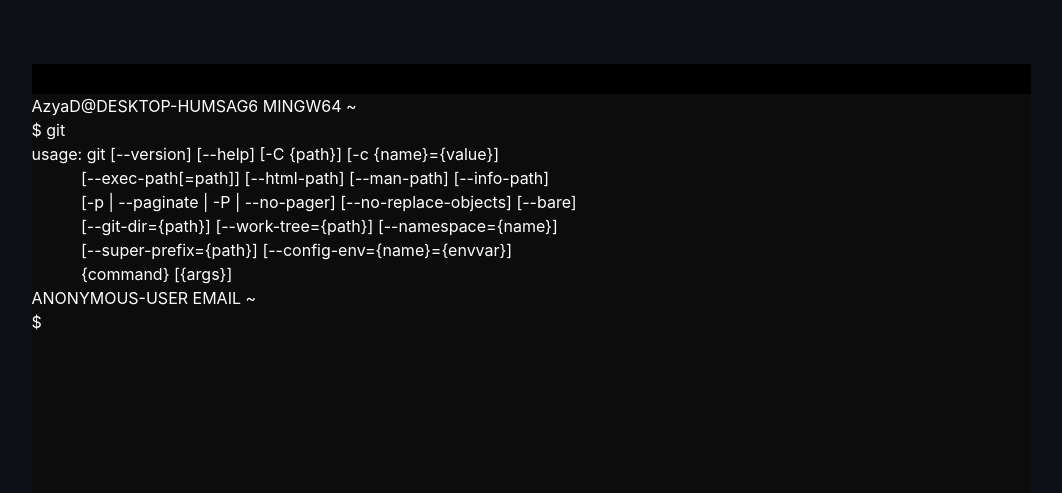
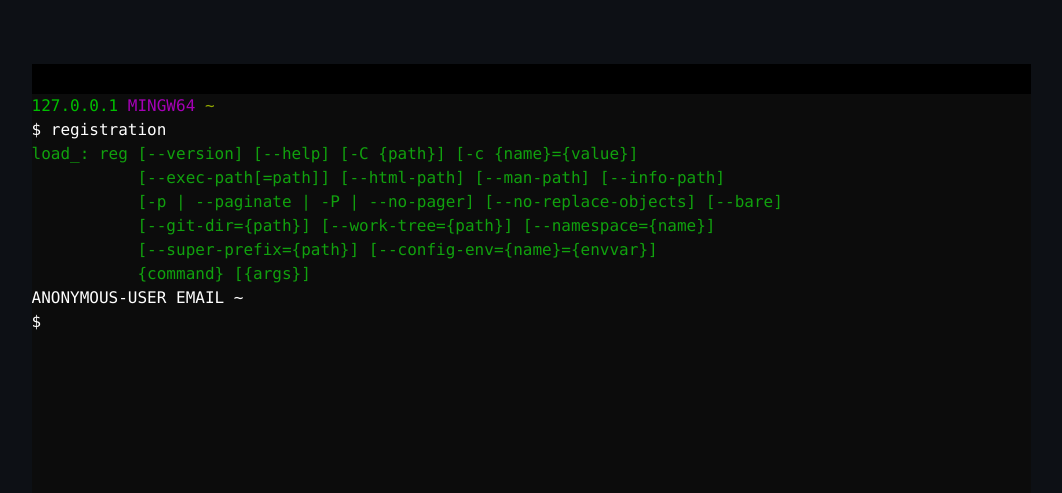
Before and after one commit to azya0/CodeSpirit, a Flask app: page /register in a window 1280 px wide. Shown: the part 50-543 px from the top of the page, without its empty margins (109-1171 px from the left). Run offline with Flask 2, Linux system fonts and the light colour scheme; some libraries are stand-ins or nearby versions.

Commit message:
design 0.2.2 version: registration page; colors;

```diff
--- a/pages/authentication.py
+++ b/pages/authentication.py
@@ -35,7 +35,7 @@ def register():
         session.commit()
         login_user(user)
         return redirect("/")
-    return render_template("registration.html", message="", current_user=current_user, form=form)
+    return render_template("registration.html", message="", current_user=current_user, form=form, ip=flask.request.remote_addr)
 
 
 @blueprint.route("/login", methods=["POST", "GET"])
--- a/static/script.js
+++ b/static/script.js
@@ -2,11 +2,12 @@ function check() {
     var console_ = document.getElementById('console');
     var txt = document.createElement('span');
     var br_ = document.createElement('br');
+    var input_ = document.getElementById('email');
 
-    txt.innerHTML = 'incorrect email';
+    txt.innerHTML = input_.value+' -> incorrect email';
+    txt.classList.add("main-warning");
     console_.appendChild(txt);
 
-    var input_ = document.getElementById('email');
     input_.outerHTML = "<span>"+input_.value+"</span><br>";
     console_.appendChild(br_);
 
@@ -19,6 +20,7 @@ function check() {
     var doll__ = document.createElement('span');
     doll__.classList.add("mr-1");
     input_.classList.add("main-input-auth");
+    input_.classList.add("pl-0");
     input_.id = 'email';
     doll__.innerHTML = '$';
 
--- a/static/style.css
+++ b/static/style.css
@@ -135,7 +135,12 @@ input[type="checkbox"] {
     display: none;
 }
 
+.main-warning {
+    color: #aa101c;
+}
+
 .main-console-container {
+    font-family: ui-monospace, SFMono-Regular, SF Mono, Menlo, Consolas, Liberation Mono, monospace !important;
     color: white;
 }
 
--- a/templates/registration.html
+++ b/templates/registration.html
@@ -19,14 +19,20 @@
 
     </div>
     <div id="console" class="main-console">
-        <span>
-            AzyaD@DESKTOP-HUMSAG6 MINGW64 ~ <br>
+        <span style="color: #00bf00">
+            {{ ip }}
+        </span>
+        <span style="color: #a600b7">
+            MINGW64
+        </span>
+        <span style="color: #92a800">
+            ~ <br>
         </span>
         <span>
-            $ git
+            $ registration
         </span>
-        <span style="white-space: pre-wrap;">
-usage: git [--version] [--help] [-C {path}] [-c {name}={value}]
+        <span style="white-space: pre-wrap; color: #11a10e">
+load_: reg [--version] [--help] [-C {path}] [-c {name}={value}]
            [--exec-path[=path]] [--html-path] [--man-path] [--info-path]
            [-p | --paginate | -P | --no-pager] [--no-replace-objects] [--bare]
            [--git-dir={path}] [--work-tree={path}] [--namespace={name}]
@@ -35,7 +41,7 @@ usage: git [--version] [--help] [-C {path}] [-c {name}={value}]
         <span>
             ANONYMOUS-USER EMAIL ~ <br>
         </span>
-        <span class="mr-1">$</span><input id="email" class="main-input-auth" autofocus/>
+        <span class="mr-1">$</span><input id="email" class="main-input-auth pl-0" autofocus/>
         <script id="script">tab()</script>
     </div>
 </div>
```
Also changed, not shown: db/database.db.
